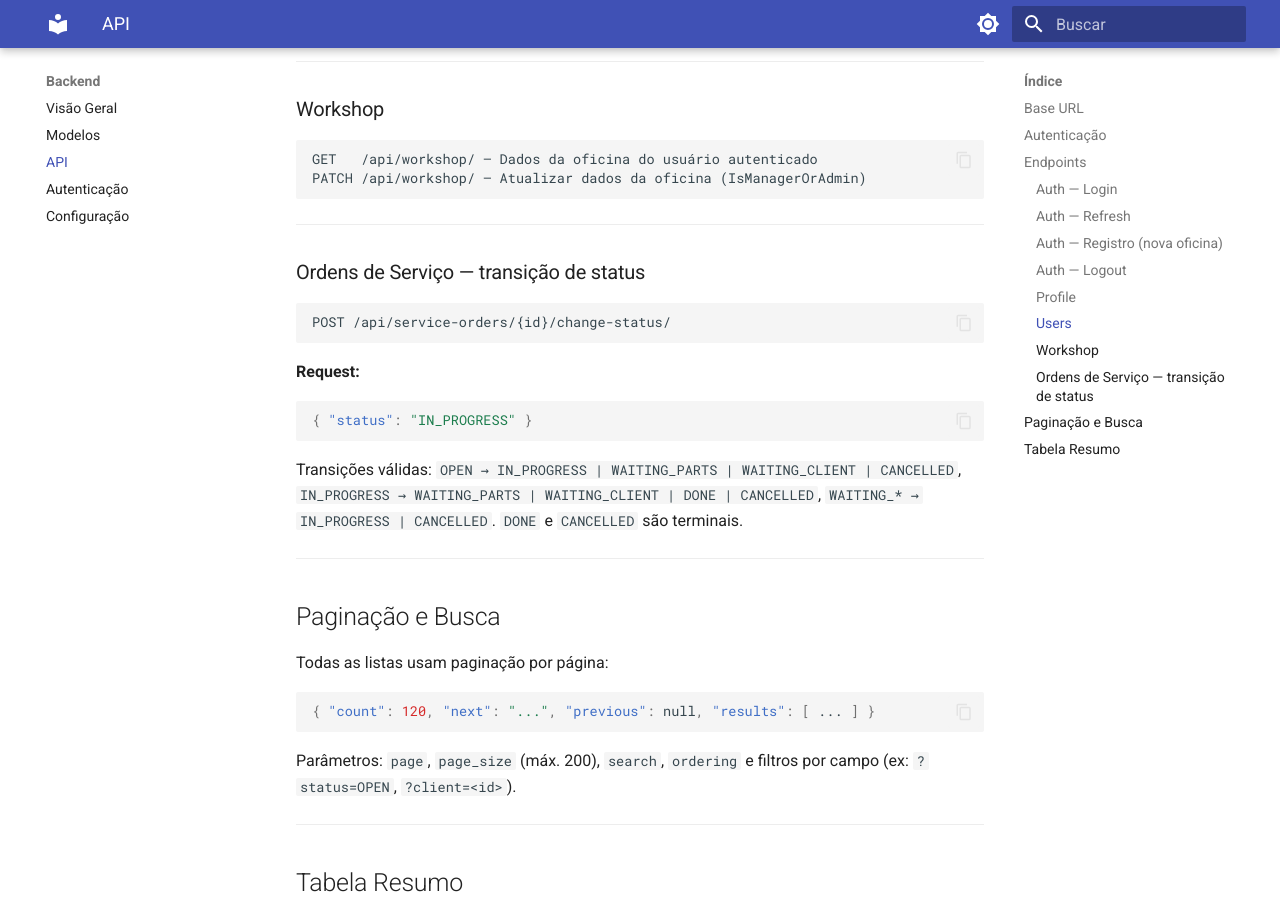
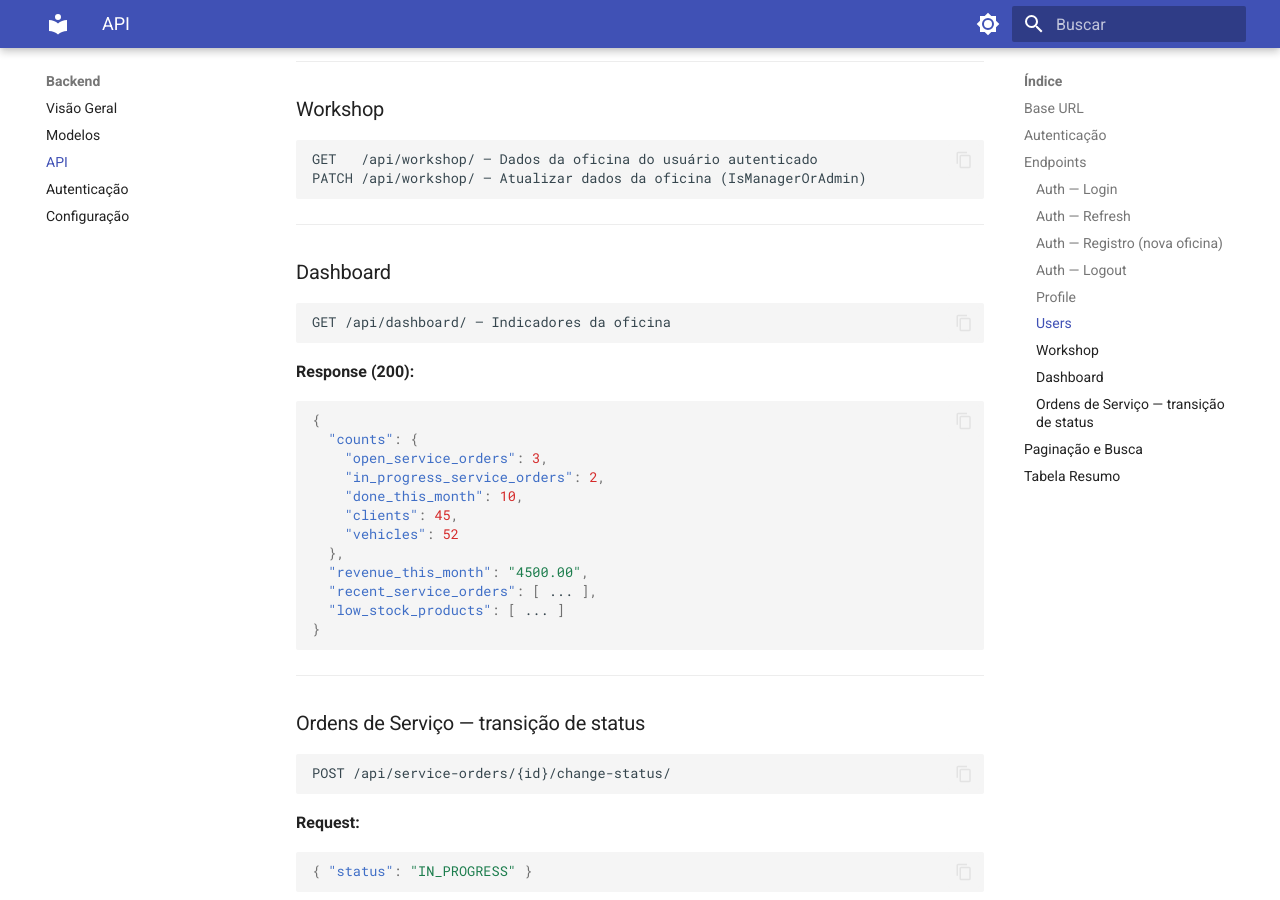
Before and after one commit to JonasFranc1sco/autogestor, an MkDocs documentation site: the page built from docs/backend/api.md, in a window 1280 px wide and 900 px high, scrolled down 2468 px. Built offline with MkDocs 1.6.1 and Material for MkDocs 9.7.7, drawn with Linux system fonts in a browser that asks for light colours; some of the changed text lies outside the part shown.

Commit message:
docs: atualiza documentação da fase 2
- documenta o endpoint de dashboard e o filtro de status na tabela de rotas
- remove o bug do dashboard hardcoded da lista de problemas conhecidos

Alinha a documentação ao estado atual do sistema.

````diff
--- a/docs/backend/api.md
+++ b/docs/backend/api.md
@@ -128,6 +128,30 @@ PATCH /api/workshop/ — Atualizar dados da oficina (IsManagerOrAdmin)
 
 ---
 
+### Dashboard
+
+```
+GET /api/dashboard/ — Indicadores da oficina
+```
+
+**Response (200):**
+```json
+{
+  "counts": {
+    "open_service_orders": 3,
+    "in_progress_service_orders": 2,
+    "done_this_month": 10,
+    "clients": 45,
+    "vehicles": 52
+  },
+  "revenue_this_month": "4500.00",
+  "recent_service_orders": [ ... ],
+  "low_stock_products": [ ... ]
+}
+```
+
+---
+
 ### Ordens de Serviço — transição de status
 
 ```
@@ -170,6 +194,7 @@ por campo (ex: `?status=OPEN`, `?client=<id>`).
 | PATCH | `/api/profile/` | JWT | Atualizar perfil |
 | POST | `/api/profile/change-password/` | JWT | Alterar senha |
 | GET | `/api/workshop/` | JWT | Dados da oficina |
+| GET | `/api/dashboard/` | JWT | Indicadores da oficina |
 | GET | `/api/users/` | IsManager | Listar |
 | POST | `/api/users/` | IsAdmin | Criar |
 | GET | `/api/users/{id}/` | IsOwnerOrAdmin | Detalhes |
````
Also changed, not shown: CLAUDE.md (+1 -1 lines).
